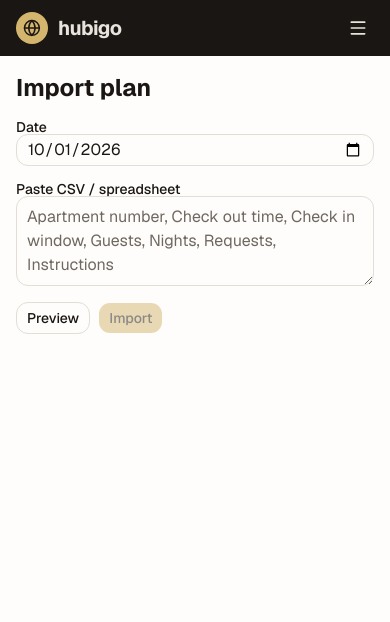
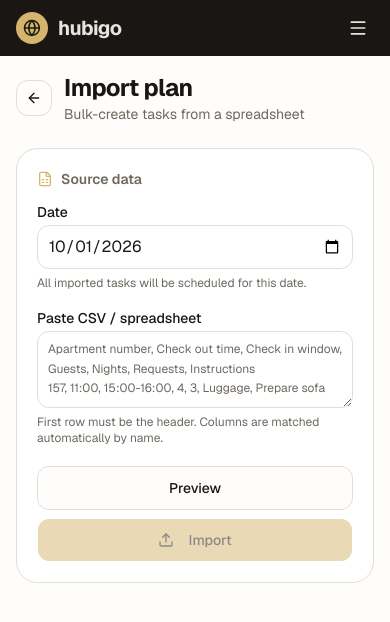
Before and after one commit to codeyourbrand/cleaning-app-hubigo, a Next.js app: page /coordinator/import in a window 390 px wide. Shown: the top 622 px of the page. Built offline with nearby package versions, Linux system fonts and the light colour scheme.

Commit message:
Redesign import page: card layout, proper spacing, responsive preview table

```diff
--- a/app/(app)/coordinator/import/page.tsx
+++ b/app/(app)/coordinator/import/page.tsx
@@ -2,31 +2,63 @@
 
 import { useState } from "react";
 import { format } from "date-fns";
+import {
+  ArrowLeft,
+  Upload,
+  FileSpreadsheet,
+  Loader2,
+  CheckCircle2,
+  AlertTriangle,
+  CopyX,
+} from "lucide-react";
+import Link from "next/link";
 import { Button } from "@/components/ui/button";
 import { Input } from "@/components/ui/input";
 import { Label } from "@/components/ui/label";
 import { Textarea } from "@/components/ui/textarea";
 import { toast } from "sonner";
 
+type PreviewRow = {
+  row: number;
+  apartmentNumber?: string;
+  checkoutTime?: string;
+  checkinWindow?: string;
+  guestsCount?: string;
+  nightsCount?: string;
+  requests?: string;
+  instructions?: string;
+};
+
+type ImportStats = {
+  total: number;
+  valid: number;
+  invalid: number;
+  duplicates: number;
+  created: number;
+};
+
 export default function ImportPage() {
   const [csv, setCsv] = useState("");
   const [date, setDate] = useState(format(new Date(), "yyyy-MM-dd"));
-  const [preview, setPreview] = useState<any[] | null>(null);
+  const [preview, setPreview] = useState<PreviewRow[] | null>(null);
+  const [stats, setStats] = useState<ImportStats | null>(null);
   const [busy, setBusy] = useState(false);
 
-  function parseCsv(text: string) {
+  function parseCsv(text: string): PreviewRow[] {
     const lines = text.trim().split("\n").filter(Boolean);
     if (lines.length < 1) return [];
     const header = lines[0].split(",").map((h) => h.trim().toLowerCase());
-    const rows = [];
+    const rows: PreviewRow[] = [];
     for (let i = 1; i < lines.length; i++) {
       const values = lines[i].split(",");
-      const row: any = { row: i };
+      const row: PreviewRow = { row: i };
       header.forEach((h, idx) => {
         const val = values[idx]?.trim() || "";
         if (h.includes("apartment")) row.apartmentNumber = val;
-        if (h.includes("check out") || h === "checkouttime") row.checkoutTime = val;
-        if (h.includes("check in") || h === "checkinwindow") row.checkinWindow = val;
+        if (h.includes("check out") || h === "checkouttime")
+          row.checkoutTime = val;
+        if (h.includes("check in") || h === "checkinwindow")
+          row.checkinWindow = val;
         if (h === "guests") row.guestsCount = val;
         if (h === "nights") row.nightsCount = val;
         if (h === "requests") row.requests = val;
@@ -39,65 +71,194 @@ export default function ImportPage() {
 
   function handlePreview() {
     const rows = parseCsv(csv);
+    if (rows.length === 0) {
+      toast.error("No rows detected. Include a header row.");
+      return;
+    }
+    setStats(null);
     setPreview(rows);
   }
+
+  const validCount = preview?.filter((r) => r.apartmentNumber).length ?? 0;
+  const invalidCount = preview ? preview.length - validCount : 0;
 
   async function handleImport() {
     if (!preview) return;
     setBusy(true);
+    try {
       const res = await fetch("/api/import", {
         method: "POST",
         headers: { "Content-Type": "application/json" },
-      body: JSON.stringify({ rows: preview, date: new Date(date).toISOString() }),
+        body: JSON.stringify({
+          rows: preview,
+          date: new Date(date).toISOString(),
+        }),
       });
       const data = await res.json();
-    setBusy(false);
       if (res.ok) {
+        setStats(data.stats);
         toast.success(`Imported ${data.stats.created} tasks`);
       } else {
         toast.error(data.error || "Import failed");
       }
+    } finally {
+      setBusy(false);
+    }
   }
 
   return (
-    <div className="max-w-2xl mx-auto space-y-4">
-      <h1 className="text-2xl font-bold">Import plan</h1>
-
+    <div className="mx-auto w-full max-w-3xl">
+      <div className="mb-6 flex items-center gap-3">
+        <Link
+          href="/coordinator"
+          className="inline-flex size-9 shrink-0 items-center justify-center rounded-lg border transition-colors hover:bg-muted"
+          aria-label="Back"
+        >
+          <ArrowLeft className="size-4" />
+        </Link>
         <div>
-        <Label htmlFor="date">Date</Label>
-        <Input id="date" type="date" value={date} onChange={(e) => setDate(e.target.value)} />
+          <h1 className="text-2xl font-bold tracking-tight">Import plan</h1>
+          <p className="text-sm text-muted-foreground">
+            Bulk-create tasks from a spreadsheet
+          </p>
+        </div>
       </div>
 
-      <div>
+      <div className="space-y-5">
+        <section className="rounded-2xl border bg-card p-5 sm:p-6">
+          <div className="mb-4 flex items-center gap-2 text-sm font-semibold text-muted-foreground">
+            <FileSpreadsheet className="size-4 text-primary" /> Source data
+          </div>
+
+          <div className="space-y-5">
+            <div className="space-y-1.5 sm:max-w-xs">
+              <Label htmlFor="date">Date</Label>
+              <Input
+                id="date"
+                type="date"
+                className="h-11"
+                value={date}
+                onChange={(e) => setDate(e.target.value)}
+              />
+              <p className="text-xs text-muted-foreground">
+                All imported tasks will be scheduled for this date.
+              </p>
+            </div>
+
+            <div className="space-y-1.5">
               <Label htmlFor="csv">Paste CSV / spreadsheet</Label>
               <Textarea
                 id="csv"
-          rows={10}
+                rows={8}
                 value={csv}
                 onChange={(e) => setCsv(e.target.value)}
-          placeholder="Apartment number, Check out time, Check in window, Guests, Nights, Requests, Instructions"
+                className="font-mono text-xs leading-relaxed sm:text-sm"
+                placeholder={
+                  "Apartment number, Check out time, Check in window, Guests, Nights, Requests, Instructions\n157, 11:00, 15:00-16:00, 4, 3, Luggage, Prepare sofa"
+                }
               />
+              <p className="text-xs text-muted-foreground">
+                First row must be the header. Columns are matched automatically
+                by name.
+              </p>
+            </div>
           </div>
 
-      <div className="flex gap-2">
-        <Button type="button" variant="outline" onClick={handlePreview}>Preview</Button>
-        <Button type="button" onClick={handleImport} disabled={!preview || busy}>
-          {busy ? "Importing..." : "Import"}
+          <div className="mt-5 flex flex-col gap-2 sm:flex-row">
+            <Button
+              type="button"
+              variant="outline"
+              className="h-11 sm:flex-1"
+              onClick={handlePreview}
+            >
+              Preview
+            </Button>
+            <Button
+              type="button"
+              className="h-11 sm:flex-[2]"
+              onClick={handleImport}
+              disabled={!preview || busy}
+            >
+              {busy ? (
+                <Loader2 className="mr-2 size-4 animate-spin" />
+              ) : (
+                <Upload className="mr-2 size-4" />
+              )}
+              {busy ? "Importing…" : "Import"}
             </Button>
           </div>
+        </section>
 
         {preview && (
-        <div className="rounded-2xl border bg-card p-4">
-          <p className="text-sm text-muted-foreground mb-2">{preview.length} rows found</p>
-          <ul className="text-sm space-y-1 max-h-60 overflow-auto">
+          <section className="rounded-2xl border bg-card p-5 sm:p-6">
+            <div className="mb-4 flex flex-wrap items-center gap-2">
+              <span className="inline-flex items-center gap-1.5 rounded-full bg-muted px-3 py-1 text-xs font-medium">
+                {preview.length} rows
+              </span>
+              <span className="inline-flex items-center gap-1.5 rounded-full bg-emerald-100 px-3 py-1 text-xs font-medium text-emerald-700">
+                <CheckCircle2 className="size-3.5" /> {validCount} valid
+              </span>
+              {invalidCount > 0 && (
+                <span className="inline-flex items-center gap-1.5 rounded-full bg-amber-100 px-3 py-1 text-xs font-medium text-amber-700">
+                  <AlertTriangle className="size-3.5" /> {invalidCount} invalid
+                </span>
+              )}
+              {stats && (
+                <>
+                  <span className="inline-flex items-center gap-1.5 rounded-full bg-primary/15 px-3 py-1 text-xs font-medium text-[color:var(--hubigo-gold-dark)]">
+                    <Upload className="size-3.5" /> {stats.created} created
+                  </span>
+                  {stats.duplicates > 0 && (
+                    <span className="inline-flex items-center gap-1.5 rounded-full bg-muted px-3 py-1 text-xs font-medium text-muted-foreground">
+                      <CopyX className="size-3.5" /> {stats.duplicates}{" "}
+                      duplicates
+                    </span>
+                  )}
+                </>
+              )}
+            </div>
+
+            <div className="-mx-5 overflow-x-auto sm:-mx-6">
+              <table className="w-full min-w-[520px] text-sm">
+                <thead>
+                  <tr className="border-b text-left text-xs uppercase tracking-wide text-muted-foreground">
+                    <th className="px-5 py-2 font-medium sm:px-6">Apartment</th>
+                    <th className="px-3 py-2 font-medium">Checkout</th>
+                    <th className="px-3 py-2 font-medium">Check-in</th>
+                    <th className="px-3 py-2 font-medium">Guests</th>
+                    <th className="px-3 py-2 font-medium">Nights</th>
+                  </tr>
+                </thead>
+                <tbody>
                   {preview.map((r, i) => (
-              <li key={i}>
-                {r.apartmentNumber || "?"} · checkout {r.checkoutTime || "—"} · check-in {r.checkinWindow || "—"}
-              </li>
+                    <tr key={i} className="border-b last:border-0">
+                      <td className="px-5 py-2 font-medium sm:px-6">
+                        {r.apartmentNumber ? (
+                          r.apartmentNumber
+                        ) : (
+                          <span className="text-amber-600">missing</span>
+                        )}
+                      </td>
+                      <td className="px-3 py-2 text-muted-foreground">
+                        {r.checkoutTime || "—"}
+                      </td>
+                      <td className="px-3 py-2 text-muted-foreground">
+                        {r.checkinWindow || "—"}
+                      </td>
+                      <td className="px-3 py-2 text-muted-foreground">
+                        {r.guestsCount || "—"}
+                      </td>
+                      <td className="px-3 py-2 text-muted-foreground">
+                        {r.nightsCount || "—"}
+                      </td>
+                    </tr>
                   ))}
-          </ul>
+                </tbody>
+              </table>
             </div>
+          </section>
         )}
+      </div>
     </div>
   );
 }
```
Lines whose indentation alone changed are shown as unchanged.
